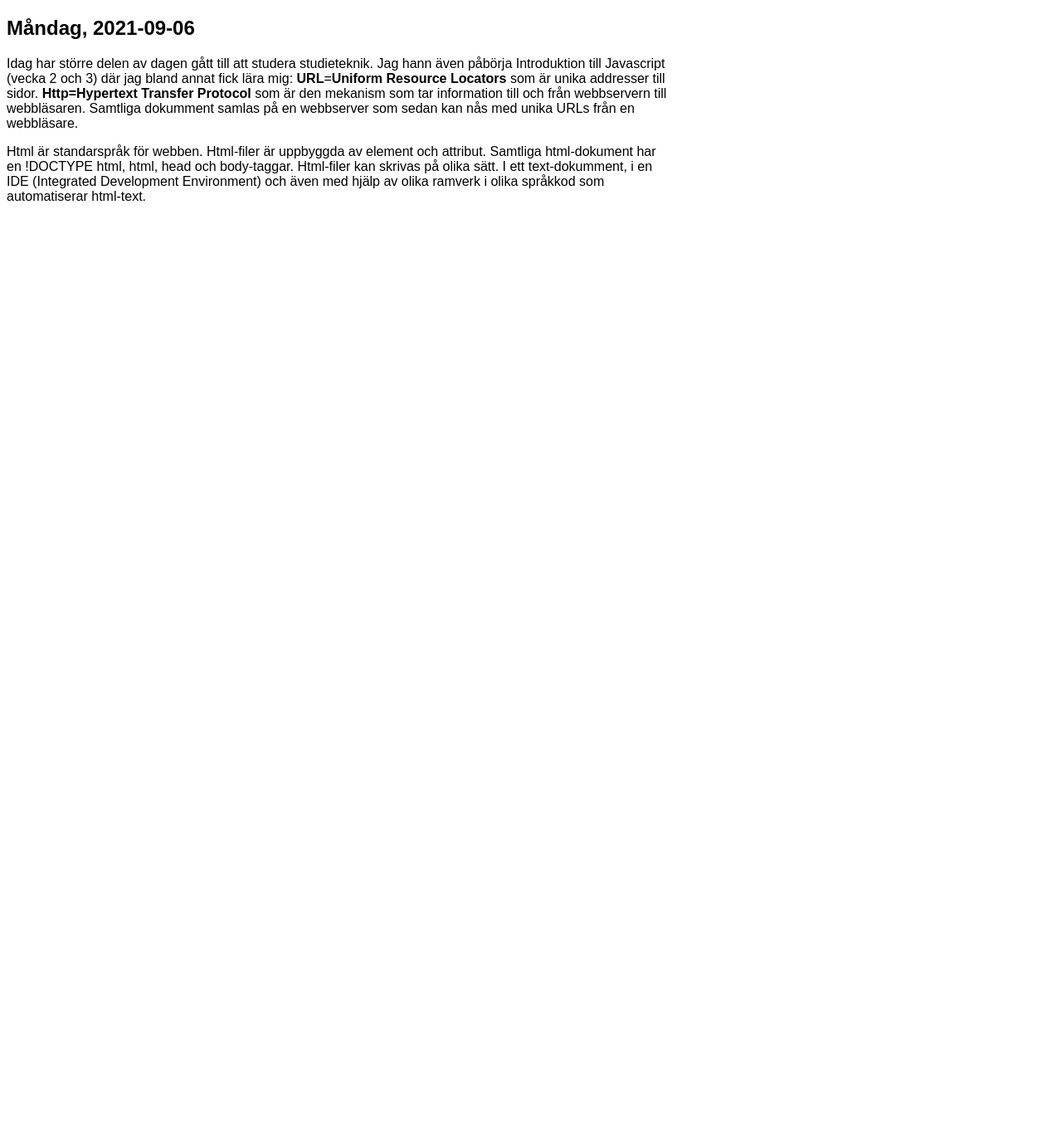
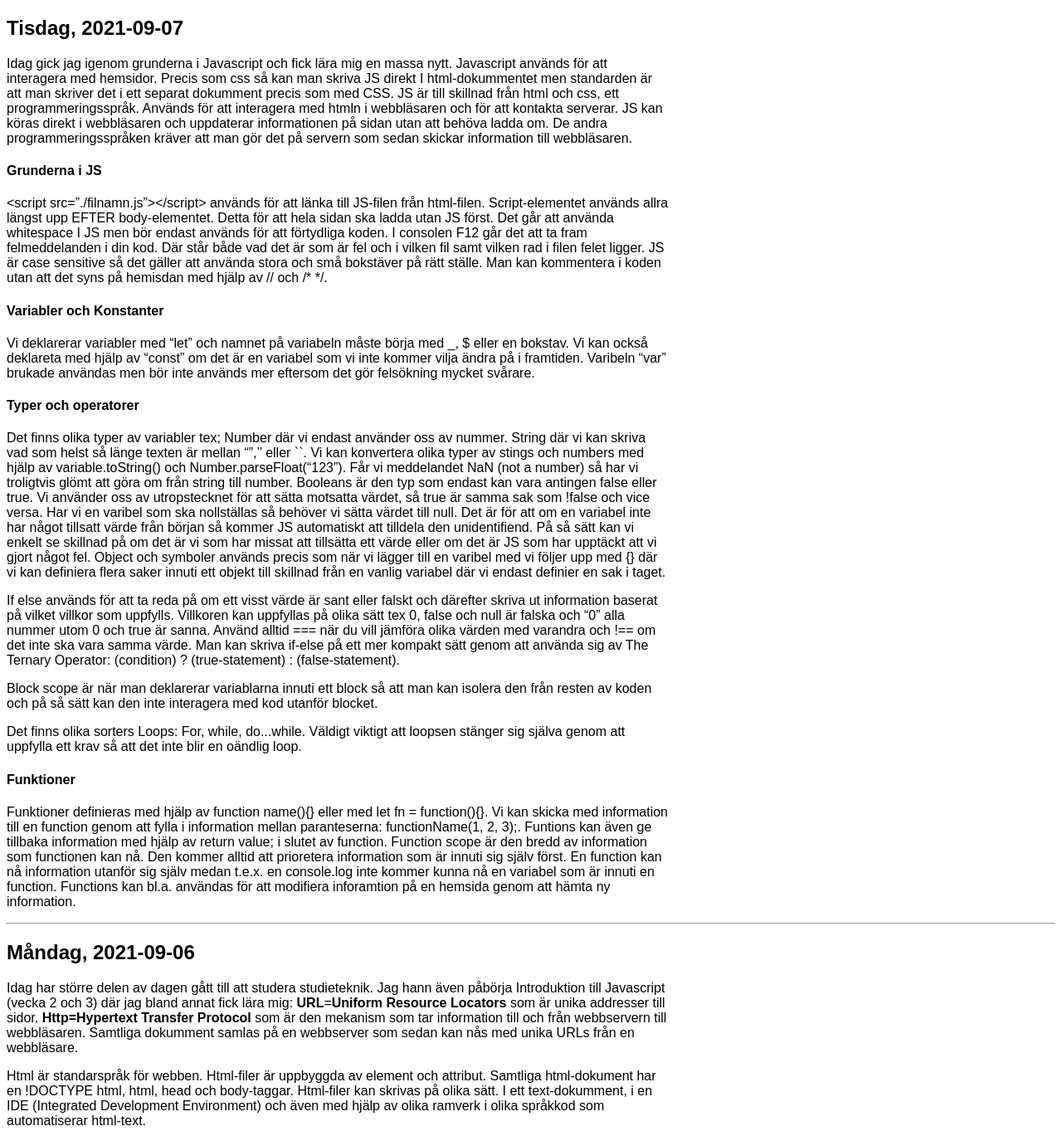
Before and after one commit to niklas-frangi/studiedagbok, a plain HTML site: page index.html in a window 1280 px wide. Shown: the whole page at 83% size. Before the commit the page ends 800 px from the top, so only its background shows below. Drawn offline with Linux system fonts and the light colour scheme.

Commit message:
uppdaterade information ang vad jag lärt mig idag

```diff
--- a/index.html
+++ b/index.html
@@ -9,6 +9,28 @@
 </head>
 <body>
     <div class="inlägg">
+        <h2>Tisdag, 2021-09-07</h2>
+        <p>Idag gick jag igenom grunderna i Javascript och fick lära mig en massa nytt. Javascript används för att interagera med hemsidor. Precis som css så kan man skriva JS direkt I html-dokummentet men standarden är att man skriver det i ett separat dokumment precis som med CSS. JS är till skillnad från html och css, ett programmeringsspråk. Används för att interagera med htmln i webbläsaren och för att kontakta serverar. JS kan köras direkt i webbläsaren och uppdaterar informationen på sidan utan att behöva ladda om. De andra programmeringsspråken kräver att man gör det på servern som sedan skickar information till webbläsaren.</p>
+
+        <h4>Grunderna i JS </h4>
+        <p>&ltscript src=”./filnamn.js”&gt;&lt/script&gt; används för att länka till JS-filen från html-filen. Script-elementet används allra längst upp EFTER body-elementet. Detta för att hela sidan ska ladda utan JS först. Det går att använda whitespace I JS men bör endast används för att förtydliga koden. I consolen F12 går det att ta fram felmeddelanden i din kod. Där står både vad det är som är fel och i vilken fil samt vilken rad i filen felet ligger. JS är case sensitive så det gäller att använda stora och små bokstäver på rätt ställe. Man kan kommentera i koden utan att det syns på hemisdan med hjälp av // och /* */. </p>
+
+        <h4>Variabler och Konstanter </h4>
+        <p>Vi deklarerar variabler med “let” och namnet på variabeln måste börja med _, $ eller en bokstav. Vi kan också deklareta med hjälp av “const” om det är en  variabel som vi inte kommer vilja ändra på i framtiden. Varibeln “var” brukade användas men bör inte används mer eftersom det gör felsökning mycket svårare.</p>
+
+        <h4>Typer och operatorer </h4>
+        <p>Det finns olika typer av variabler tex; Number där vi endast använder oss av nummer. String där vi kan skriva vad som helst så länge texten är mellan “”,’’ eller ``. Vi kan konvertera olika typer av stings och numbers med hjälp av variable.toString() och Number.parseFloat(“123”). Får vi meddelandet NaN (not a number) så har vi troligtvis glömt att göra om från string till number. Booleans är den typ som endast kan vara antingen false eller true. Vi använder oss av utropstecknet för att sätta motsatta värdet, så true är samma sak som !false och vice versa. Har vi en varibel som ska nollställas så behöver vi sätta värdet till null. Det är för att om en variabel inte har något tillsatt värde från början så kommer JS automatiskt att tilldela den unidentifiend. På så sätt kan vi enkelt se skillnad på om det är vi som har missat att tillsätta ett värde eller om det är JS som har upptäckt att vi gjort något fel. Object och symboler
+        används precis som när vi lägger till en varibel med vi följer upp med {} där vi kan definiera flera saker innuti ett objekt till skillnad från en vanlig variabel där vi endast definier en sak i taget. </p>
+
+        <p>If else används för att ta reda på om ett visst värde är sant eller falskt och därefter skriva ut information baserat på vilket villkor som uppfylls. Villkoren kan  uppfyllas på olika sätt tex 0, false och null är falska och “0” alla nummer utom 0 och true är sanna. Använd alltid === när du vill jämföra olika värden med varandra och !== om det inte ska vara samma värde. Man kan skriva if-else på ett mer kompakt sätt genom att använda sig av The Ternary Operator: (condition) ? (true-statement) : (false-statement). </p>
+        <p>Block scope är när man deklarerar variablarna innuti ett block så att man kan isolera den från resten av koden och på så sätt kan den inte interagera med kod utanför blocket.  </p>
+        <p>Det finns olika sorters Loops: For, while, do...while. Väldigt viktigt att loopsen stänger sig själva genom att uppfylla ett krav så att det inte blir en oändlig loop.</p>
+
+        <h4>Funktioner</h4>
+        <p>Funktioner definieras med hjälp av function name(){} eller med let fn = function(){}. Vi kan skicka med information till en function genom att fylla i information mellan paranteserna: functionName(1, 2, 3);. Funtions kan även ge tillbaka information med hjälp av return value; i slutet av function. Function scope är den bredd av information som functionen kan nå. Den kommer alltid att prioretera information som är innuti sig själv först. En function kan nå information utanför sig själv medan t.e.x. en console.log inte kommer kunna nå en variabel som är innuti en function. Functions kan bl.a. användas för att modifiera inforamtion på en hemsida genom att hämta ny information.</p>
+    </div>
+    <hr>
+    <div class="inlägg">
         <h2>Måndag, 2021-09-06</h2>
         <p>Idag har större delen av dagen gått till att studera studieteknik. Jag hann även påbörja Introduktion till Javascript (vecka 2 och 3) där jag bland annat fick lära mig: <strong>URL</strong>=<strong>Uniform Resource Locators</strong> som är unika addresser till sidor. <strong>Http=Hypertext Transfer Protocol</strong> som är den mekanism som tar information till och från webbservern till webbläsaren. Samtliga dokumment samlas på en webbserver som sedan kan nås med unika URLs från en webbläsare. </p>
         <p>Html är standarspråk för webben. Html-filer är uppbyggda av element och attribut. Samtliga html-dokument har en !DOCTYPE html, html, head och body-taggar. Html-filer kan skrivas på olika sätt. I ett text-dokumment, i en IDE (Integrated Development Environment) och även med hjälp av olika ramverk i olika språkkod som automatiserar html-text.</p>
```
